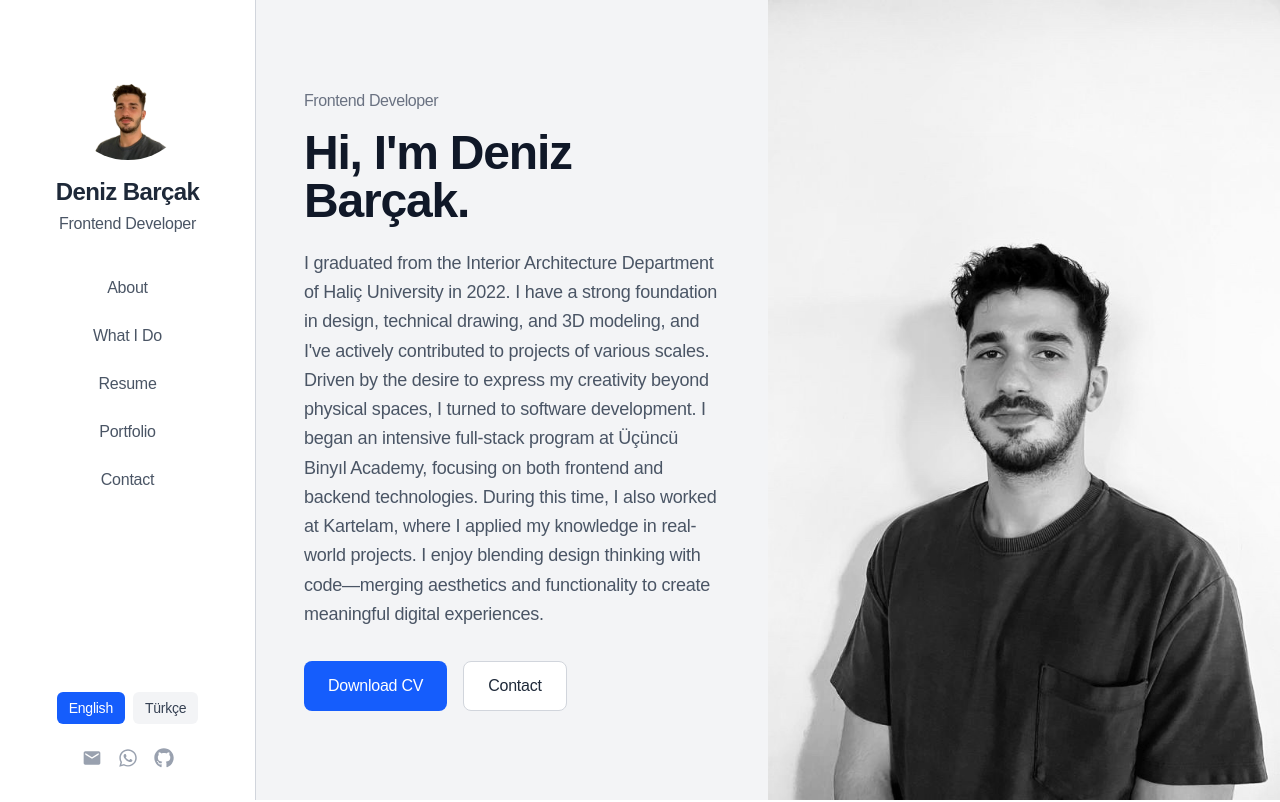
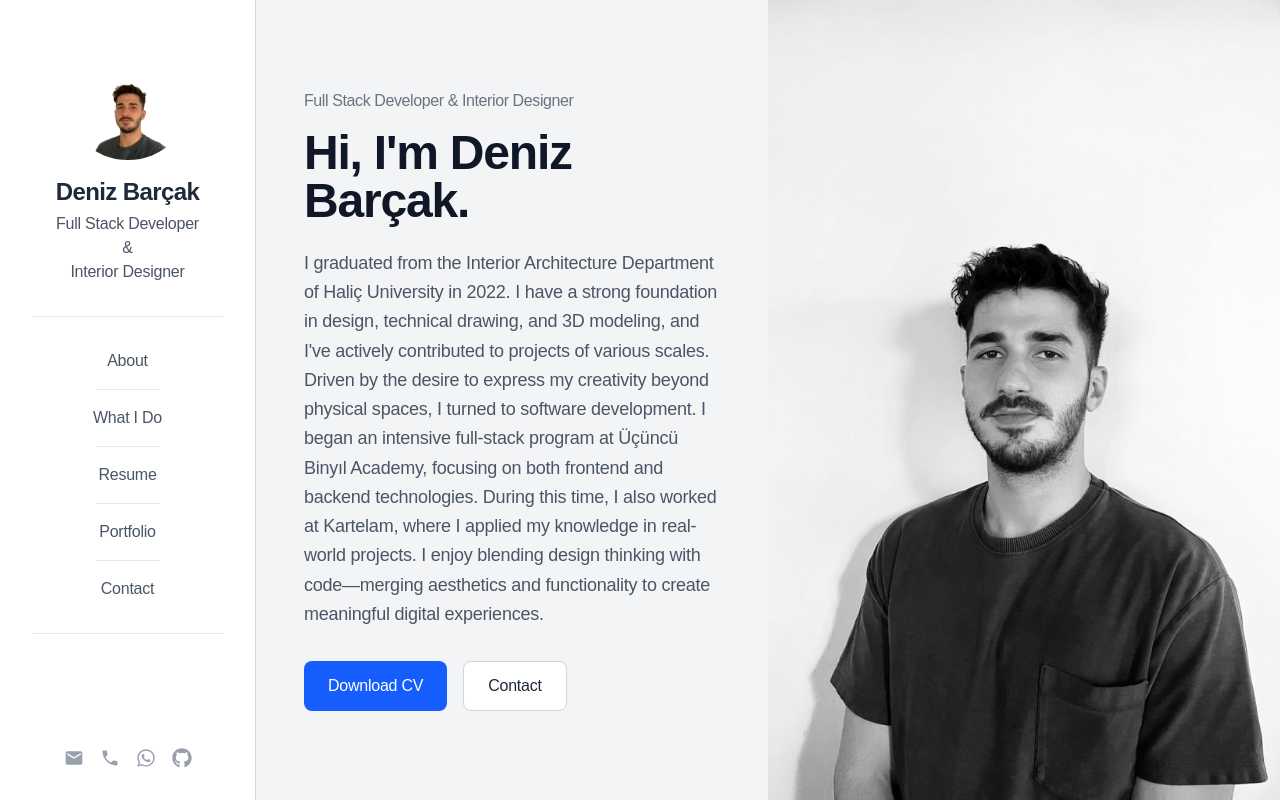
Before and after one commit to denizbarcak/DenizCv, a Next.js app: page / in a window 1280 px wide. Shown: the top 802 px of the page. Built offline with nearby package versions, Linux system fonts and the light colour scheme.

Commit message:
Add phone icon to desktop social links and update contact information

```diff
--- a/src/app/page.tsx
+++ b/src/app/page.tsx
@@ -115,7 +115,9 @@ export default function Home() {
         className={`w-64 fixed top-0 left-0 h-screen bg-white border-r border-gray-300 p-8 flex flex-col transform
         lg:translate-x-0 transition-transform duration-300 z-40
         ${isMobileMenuOpen ? "translate-x-0" : "-translate-x-full"}
-        ${isMobileMenuOpen ? "top-16" : "top-0"} lg:top-0`}
+        ${
+          isMobileMenuOpen ? "top-16 h-[calc(100vh-4rem)]" : "top-0 h-screen"
+        } lg:top-0 lg:h-screen overflow-y-auto`}
       >
         {/* Add language selector for mobile menu */}
         <div className="lg:hidden mb-4 border-b border-gray-200 pb-4">
@@ -159,7 +161,11 @@ export default function Home() {
             />
           </div>
           <h2 className="text-lg font-medium text-gray-900">Deniz Barçak</h2>
-          <p className="text-sm text-gray-600">{t.hero.role}</p>
+          <p className="text-sm text-gray-600 flex flex-col items-center">
+            <span>{t.hero.role.split(" & ")[0]}</span>
+            <span>&</span>
+            <span>{t.hero.role.split(" & ")[1]}</span>
+          </p>
         </div>
 
         <div className="text-center lg:block hidden">
@@ -176,11 +182,15 @@ export default function Home() {
           <h1 className="text-2xl font-semibold text-gray-800 tracking-tight">
             Deniz Barçak
           </h1>
-          <p className="text-gray-600 mt-1">{t.hero.role}</p>
+          <p className="text-gray-600 mt-1 flex flex-col">
+            <span>{t.hero.role.split(" & ")[0]}</span>
+            <span>&</span>
+            <span>{t.hero.role.split(" & ")[1]}</span>
+          </p>
         </div>
 
         {/* Navigation */}
-        <nav className="mt-8">
+        <nav className="mt-8 border-t border-b border-gray-200 py-6">
           <ul className="space-y-2">
             <li>
               <Link
@@ -191,6 +201,7 @@ export default function Home() {
                 {t.navigation.about}
               </Link>
             </li>
+            <div className="w-16 h-px bg-gray-200 mx-auto my-2"></div>
             <li>
               <Link
                 href="#what-i-do"
@@ -200,6 +211,7 @@ export default function Home() {
                 {t.whatIDo.title}
               </Link>
             </li>
+            <div className="w-16 h-px bg-gray-200 mx-auto my-2"></div>
             <li>
               <Link
                 href="#resume"
@@ -209,6 +221,7 @@ export default function Home() {
                 {t.navigation.resume}
               </Link>
             </li>
+            <div className="w-16 h-px bg-gray-200 mx-auto my-2"></div>
             <li>
               <Link
                 href="#portfolio"
@@ -221,6 +234,7 @@ export default function Home() {
                 {t.portfolio.title}
               </Link>
             </li>
+            <div className="w-16 h-px bg-gray-200 mx-auto my-2"></div>
             <li>
               <Link
                 href="#contact"
@@ -233,60 +247,69 @@ export default function Home() {
           </ul>
         </nav>
 
-        {/* Social Links */}
-        <div className="mt-auto">
-          {/* Language Selector for Desktop */}
-          <div className="hidden lg:block mb-6">
-            <div className="flex items-center justify-center">
-              <button
-                onClick={() => handleLanguageChange("en")}
-                className={`px-3 py-1.5 text-sm rounded-md mr-2 ${
-                  currentLanguage === "en"
-                    ? "bg-blue-600 text-white"
-                    : "bg-gray-100 text-gray-700 hover:bg-gray-200"
-                }`}
-              >
-                English
-              </button>
-              <button
-                onClick={() => handleLanguageChange("tr")}
-                className={`px-3 py-1.5 text-sm rounded-md ${
-                  currentLanguage === "tr"
-                    ? "bg-blue-600 text-white"
-                    : "bg-gray-100 text-gray-700 hover:bg-gray-200"
-                }`}
-              >
-                Türkçe
-              </button>
-            </div>
-          </div>
-
+        {/* Social Links - Desktop */}
+        <div className="mt-auto hidden lg:block">
           <div className="flex justify-center space-x-4">
-            <a
+            <Link
               href="mailto:denizbarcak@gmail.com"
               className="text-gray-400 hover:text-gray-600"
               title="Send email"
             >
               <MdEmail className="w-5 h-5" />
-            </a>
-            <a
-              href="https://wa.me/905555555555"
+            </Link>
+            <Link
+              href="tel:+90 539 483 23 22"
+              className="text-gray-400 hover:text-gray-600"
+              title="Call me"
+            >
+              <MdPhone className="w-5 h-5" />
+            </Link>
+            <Link
+              href="https://wa.me/905394832322"
               target="_blank"
-              rel="noopener noreferrer"
               className="text-gray-400 hover:text-gray-600"
-              title="Contact on WhatsApp"
+              title="WhatsApp"
             >
               <FaWhatsapp className="w-5 h-5" />
-            </a>
-            <a
+            </Link>
+            <Link
               href="https://github.com/denizbarcak"
               target="_blank"
-              rel="noopener noreferrer"
               className="text-gray-400 hover:text-gray-600"
-              title="View GitHub profile"
+              title="GitHub"
             >
               <FaGithub className="w-5 h-5" />
-            </a>
+            </Link>
+          </div>
+        </div>
+
+        {/* Social Links - Mobile */}
+        <div className="lg:hidden mt-6 pb-6">
+          <div className="flex justify-center space-x-4">
+            <Link
+              href="mailto:denizbarcak@gmail.com"
+              className="text-gray-600 hover:text-gray-900"
+            >
+              <MdEmail className="w-6 h-6" />
+            </Link>
+            <Link
+              href="tel:+90 539 483 23 22"
+              className="text-gray-600 hover:text-gray-900"
+            >
+              <MdPhone className="w-6 h-6" />
+            </Link>
+            <Link
+              href="https://wa.me/905394832322"
+              className="text-gray-600 hover:text-gray-900"
+            >
+              <FaWhatsapp className="w-6 h-6" />
+            </Link>
+            <Link
+              href="https://github.com/denizbarcak"
+              className="text-gray-600 hover:text-gray-900"
+            >
+              <FaGithub className="w-6 h-6" />
+            </Link>
           </div>
         </div>
       </aside>
--- a/src/translations.ts
+++ b/src/translations.ts
@@ -68,7 +68,7 @@ export const translations: { [key: string]: Translation } = {
       designSkills: "Design & Technical Skills",
     },
     hero: {
-      role: "Frontend Developer",
+      role: "Full Stack Developer & Interior Designer",
       title: "Hi, I'm Deniz Barçak.",
       description:
         "I graduated from the Interior Architecture Department of Haliç University in 2022. I have a strong foundation in design, technical drawing, and 3D modeling, and I've actively contributed to projects of various scales. Driven by the desire to express my creativity beyond physical spaces, I turned to software development. I began an intensive full-stack program at Üçüncü Binyıl Academy, focusing on both frontend and backend technologies. During this time, I also worked at Kartelam, where I applied my knowledge in real-world projects. I enjoy blending design thinking with code—merging aesthetics and functionality to create meaningful digital experiences.",
@@ -129,7 +129,7 @@ export const translations: { [key: string]: Translation } = {
       designSkills: "Tasarım & Teknik Beceriler",
     },
     hero: {
-      role: "Frontend Geliştirici",
+      role: "Full Stack Geliştirici & İç Mimar",
       title: "Merhaba, Ben Deniz Barçak.",
       description:
         "2022 yılında Haliç Üniversitesi İç Mimarlık Bölümü'nden mezun oldum. Tasarım, teknik çizim ve 3D modelleme konularında güçlü bir altyapıya sahibim ve çeşitli ölçeklerde projelere aktif olarak katkıda bulundum. Yaratıcılığımı fiziksel mekanların ötesinde ifade etme arzusuyla yazılım geliştirmeye yöneldim. Üçüncü Binyıl Akademi'de yoğun bir full-stack programına başladım ve hem frontend hem de backend teknolojilerine odaklandım. Bu süre zarfında Kartelam'da çalışarak bilgilerimi gerçek dünya projelerinde uyguladım. Tasarım düşüncesini kodla harmanlayarak, estetik ve işlevselliği birleştirerek anlamlı dijital deneyimler yaratmaktan keyif alıyorum.",
```
